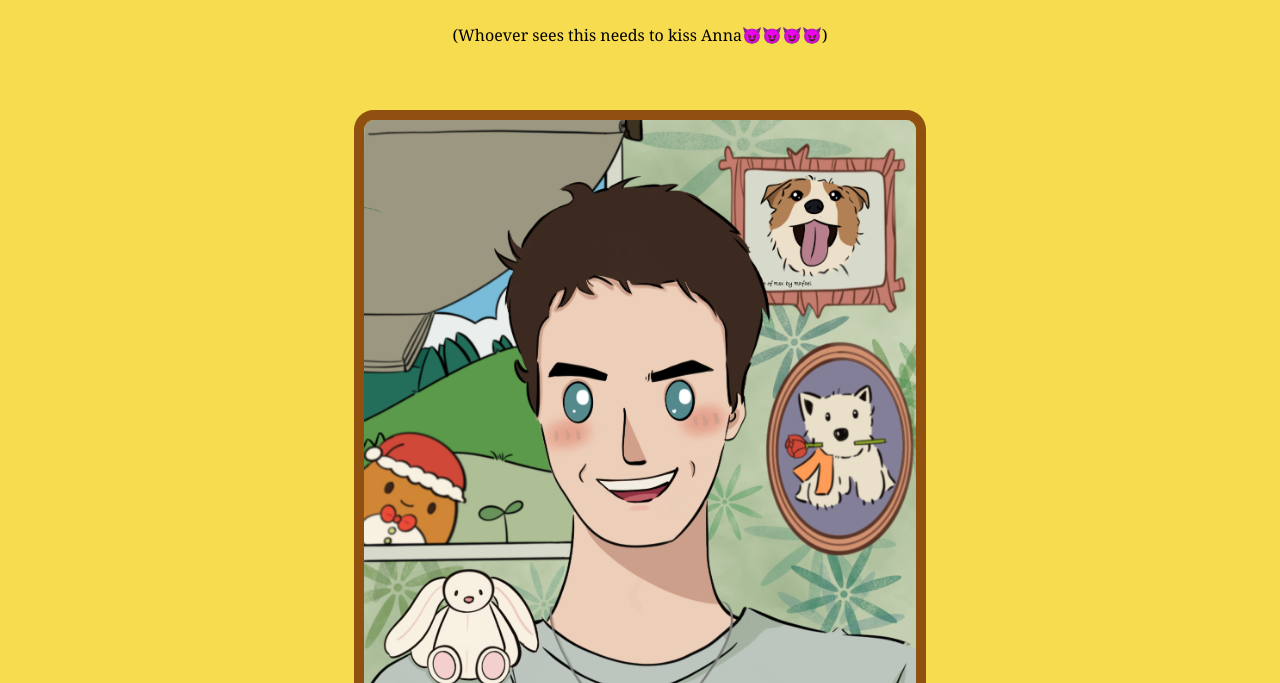
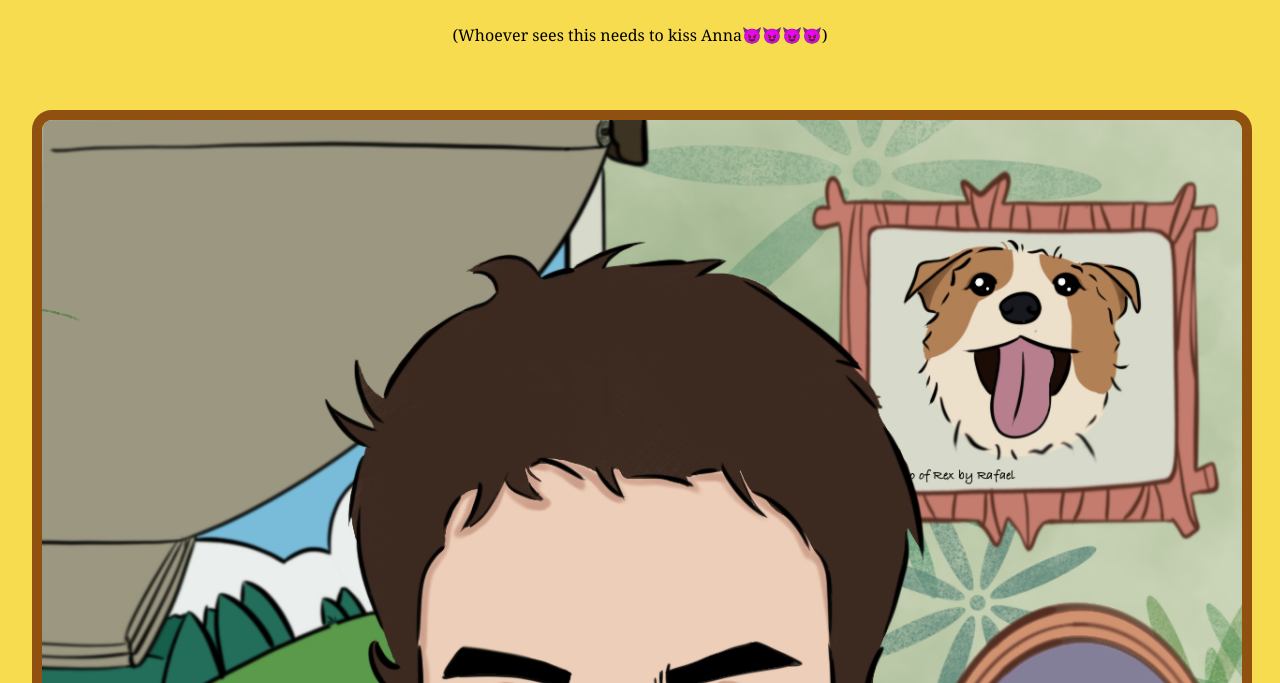
Before and after one commit to Anna9170/anna9170.github.io, a plain HTML site: page index.html in a window 1280 px wide. Shown: the part 117-800 px from the top of the page. Drawn offline with Linux system fonts and the light colour scheme.

Commit message:
Update index.html

```diff
--- a/index.html
+++ b/index.html
@@ -26,8 +26,9 @@
     }
 
     .main-image {
-      max-width: 100%;
-      max-height: 95vh;
+      width: 100%;
+      max-width: 1200px;
+      max-height: none;
       border: 10px solid #90500f;
       border-radius: 20px;
       margin-top: 3rem;
```
